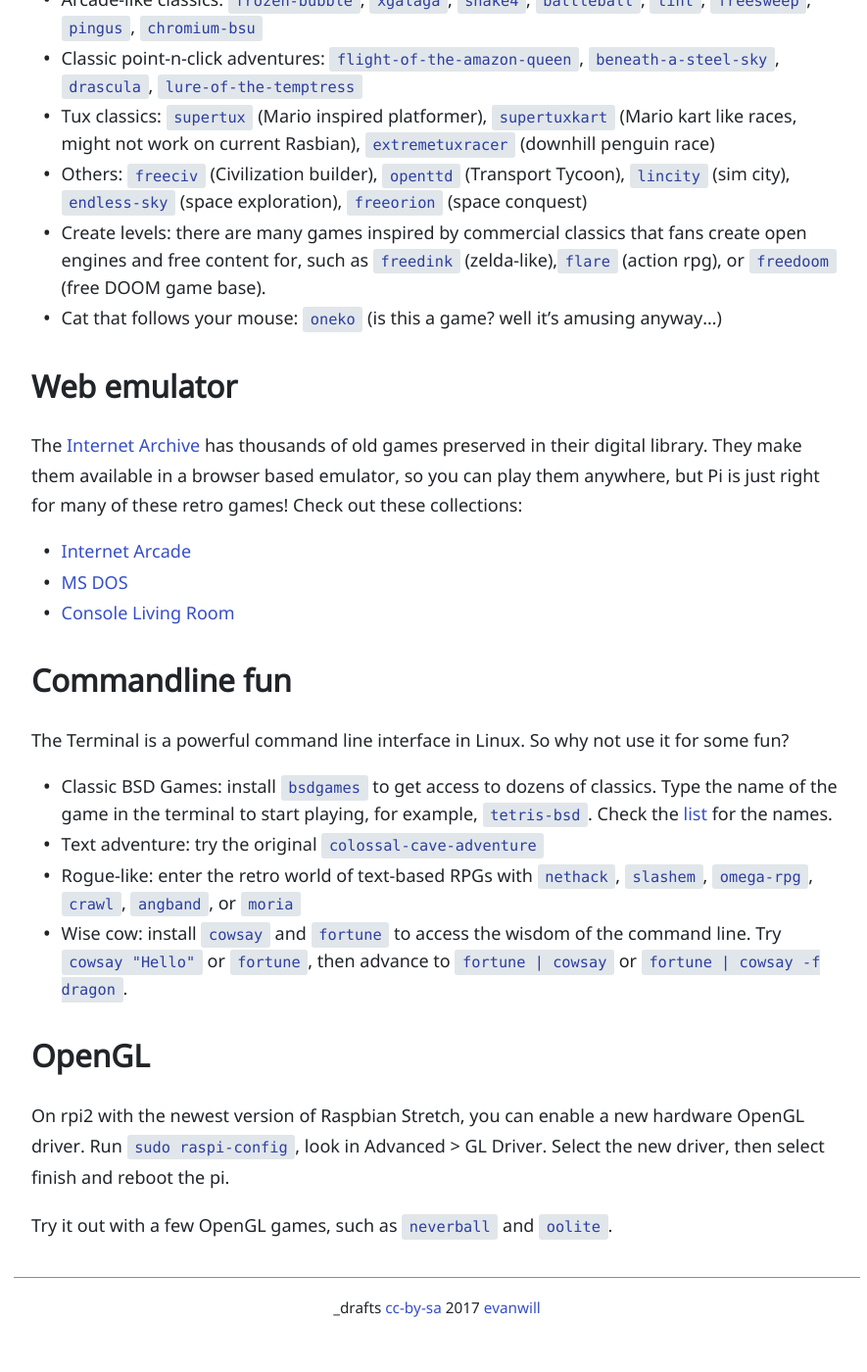
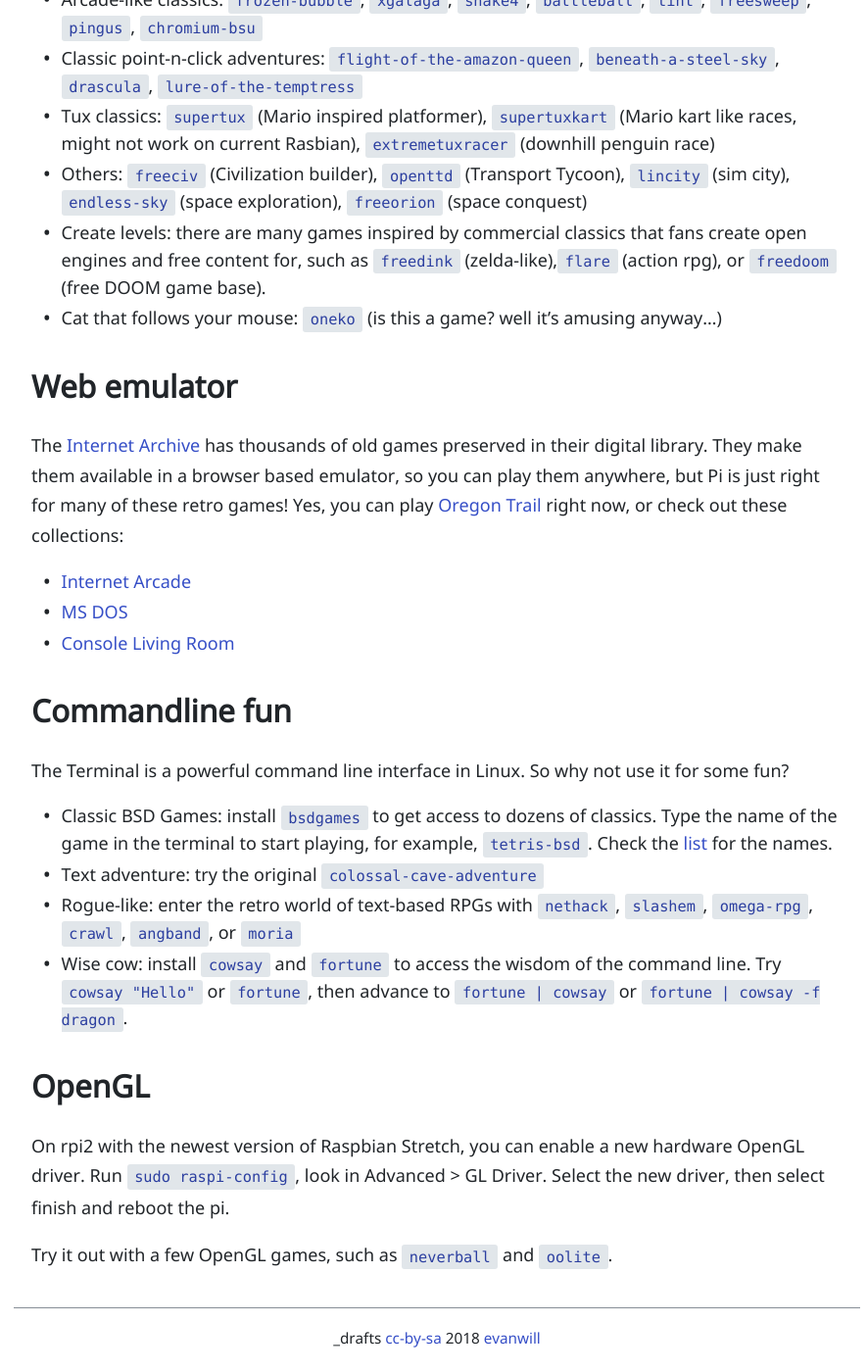
Before and after one commit to evanwill/_drafts, a Jekyll site: the page built from _notes/pi-gaming.md, in a window 1280 px wide and 1400 px high, scrolled down 1348 px. Shown: the whole window at 98% size, without its empty margins (194-1079 px from the left). Built offline with Jekyll 4.4.1, drawn with Linux system fonts in a browser that asks for light colours; before the commit the page ends 2717 px from its top, so only the background shows below that.

Commit message:
tweak header markup

```diff
--- a/_includes/footer.html
+++ b/_includes/footer.html
@@ -1,3 +1,3 @@
 <div class="footer">
-  <a href="{{ site.url }}" class="footer-link">_drafts</a> <a href="https://creativecommons.org/licenses/by-sa/4.0/" target="_blank" title="license">cc-by-sa</a> 2017 <a href="https://github.com/evanwill">evanwill</a>
+  <a href="{{ site.url }}" class="footer-link">_drafts</a> <a href="https://creativecommons.org/licenses/by-sa/4.0/" target="_blank" title="license">cc-by-sa</a> 2018 <a href="https://github.com/evanwill">evanwill</a>
 </div>
--- a/_includes/head.html
+++ b/_includes/head.html
@@ -4,16 +4,16 @@
   <title>{{ site.title }} | {{ page.title }}</title>
   <meta http-equiv="Content-Language" content="en-us" >
   <meta name="author" content="{{ site.author }}" >
-  <meta name="keywords" content="{{ site.keywords }}" >
+  <meta name="keywords" content="{% if page.tags %}{{ page.tags | join: ", " }}{% else %}{{ site.keywords }}{% endif %}" >
   <meta name="description" content="{{ site.description }}">
   <link rel="shortcut icon" type="image/x-icon" href="{{ site.url }}/favicon.ico">
 
   <meta property="og:title" content="{% if page.title %}{{ page.title | escape }}{% else %}{{ site.title | escape }}{% endif %}" />
-  <meta property="og:description" content="{{ site.description }}" />
+  <meta property="og:description" content="{% if page.tags %}Note about {{ page.tags | join: ", " | escape }}{% endif %} from _drafts,{{ site.description }}" />
   <meta property="og:site_name" content="{{ site.title }}" />
   <meta property="og:url" content="{{ page.url | prepend: site.url }}" />
   <meta property="og:locale" content="en_US" />
-  <script type="application/ld+json">{"@context":"http://schema.org","@type":"WebPage","headline":"{% if page.title %}{{ page.title | escape }}{% else %}{{ site.title | escape }}{% endif %}","author":{"@type":"Person","name":"{{ site.author }}"},"description":"{{ site.description }}","url":"{{ page.url | prepend: site.url }}"}</script>
+  <script type="application/ld+json">{"@context":"http://schema.org","@type":"WebPage","headline":"{% if page.title %}{{ page.title | escape }}{% else %}{{ site.title | escape }}{% endif %}","author":{"@type":"Person","name":"{{ site.author }}"},"description":"{% if page.tags %}Note about {{ page.tags | join: ", " | escape }}{% endif %} from _drafts, {{ site.description }}","url":"{{ page.url | prepend: site.url }}"}</script>
 
   <link rel="stylesheet" href="{{ site.url }}/css/main.css" type="text/css">
 
--- a/_layouts/post.html
+++ b/_layouts/post.html
@@ -10,11 +10,8 @@
     <ul>
       {% for tag in page.tags %}
       <li>
-        <a href="{{ site.url }}/tags#{{ tag }}">
-          <span>{{ tag }}</span>
-        </a>
+        <a href="{{ site.url }}/tags#{{ tag }}"><span>{{ tag }}</span></a>
       </li>
-      {% unless forloop.last %}{% endunless %}
       {% endfor %}
     </ul>
   </div>
--- a/_notes/pi-gaming.md
+++ b/_notes/pi-gaming.md
@@ -45,7 +45,7 @@
 
 The [Internet Archive](https://archive.org/) has thousands of old games preserved in their digital library.
 They make them available in a browser based emulator, so you can play them anywhere, but Pi is just right for many of these retro games!
-Check out these collections:
+Yes, you can play [Oregon Trail](https://archive.org/details/msdos_Oregon_Trail_The_1990) right now, or check out these collections:
 
 - [Internet Arcade](https://archive.org/details/internetarcade)
 - [MS DOS](https://archive.org/details/softwarelibrary_msdos_games)
```
